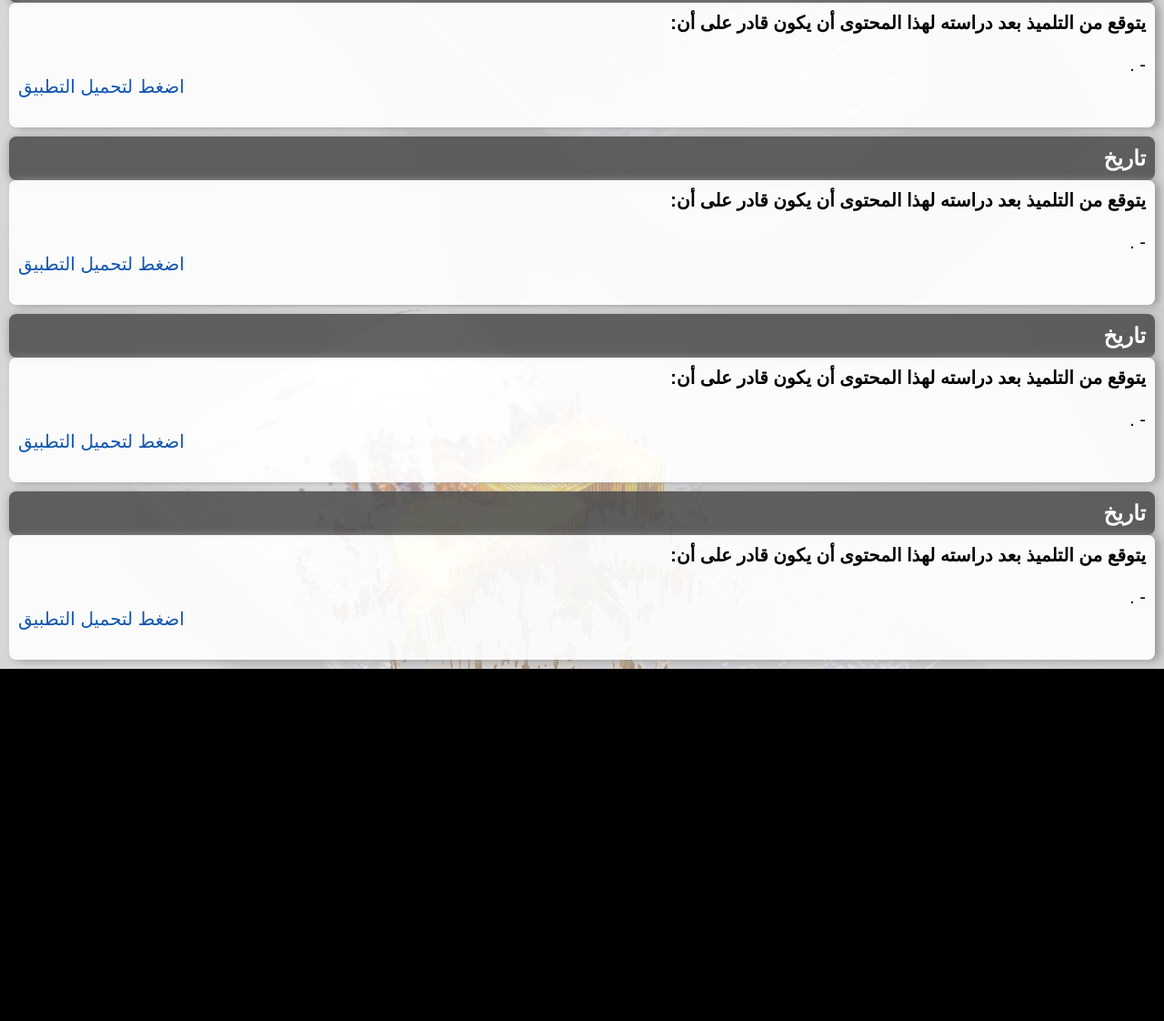
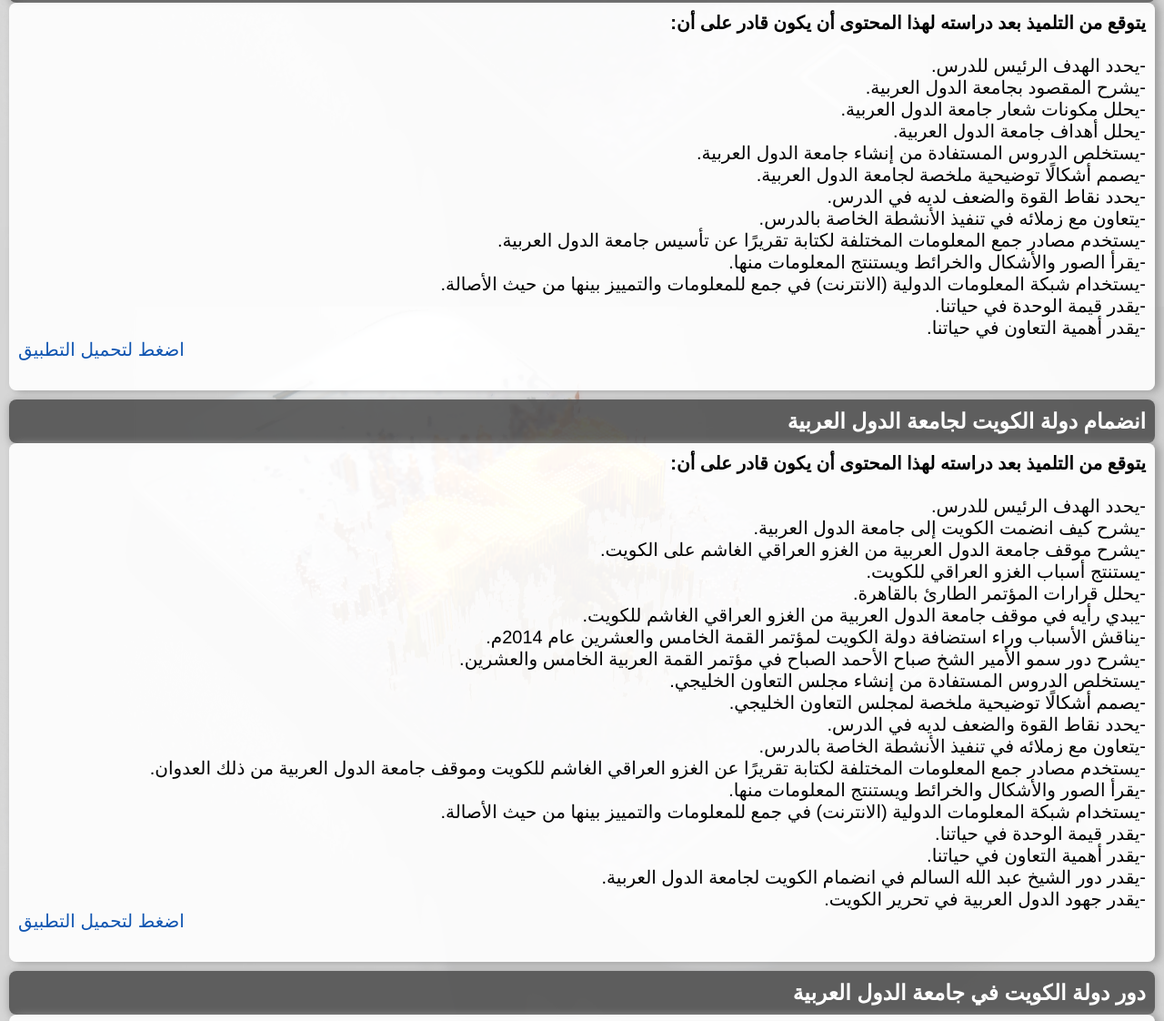
Before and after one commit to edigitalegy/site98, a plain HTML site: page learning/index.html in a window 1280 px wide. Shown: the part 2063-3185 px from the top of the page at 91% size. Before the commit the page ends 2798 px from the top, so only its background shows below. Drawn offline with Linux system fonts and the light colour scheme.

Commit message:
Update index.html

```diff
--- a/learning/index.html
+++ b/learning/index.html
@@ -31,7 +31,7 @@
                     <br />- يقدر قيمة الوحدة في حياتنا.
                     <br />- يقدر أهمية التعاون في حياتنا.
                    </p>
-                  <p class="page"><a href="lesson1.apk"> اضغط لتحميل التطبيق</a></p>
+                  <p class="page"><a href="lesson3.apk"> اضغط لتحميل التطبيق</a></p>
                   <br />
                 </section>
             </article>
@@ -55,7 +55,7 @@
                   <br />- يقدر قيمة الوحدة في حياتنا.
                   <br />- يقدر أهمية التعاون في حياتنا.
                 </p>
-                <p class="page"><a href="lesson0.apk"> اضغط لتحميل التطبيق</a></p>
+                <p class="page"><a href="lesson3.apk"> اضغط لتحميل التطبيق</a></p>
                 <br />
               </section>
           </article>
@@ -81,7 +81,7 @@
                 <br />- يعتز بهويته العربية الإسلامية.
                 <br />- يعتز بلغته وثقافته العربية.
                </p>
-              <p class="page"><a href="lesson0.apk"> اضغط لتحميل التطبيق</a></p>
+              <p class="page"><a href="lesson3.apk"> اضغط لتحميل التطبيق</a></p>
               <br />
             </section>
         </article>
@@ -109,7 +109,7 @@
                   <br />- يقدر قيمة الوحدة في حياتنا.
                   <br />- يقدر أهمية التعاون في حياتنا.
             </p>
-            <p class="page"><a href="lesson0.apk"> اضغط لتحميل التطبيق</a></p>
+            <p class="page"><a href="lesson3.apk"> اضغط لتحميل التطبيق</a></p>
             <br />
           </section>
       </article>
@@ -117,55 +117,88 @@
 
       <article>
         <header>
-        <h3 id="part2"> تاريخ</h3>
+        <h3 id="part2"> جامعة الدول العربية</h3>
         </header>
         <section>
           <p><h4>يتوقع من التلميذ بعد دراسته لهذا المحتوى أن يكون قادر على أن:</h4>
-            <br />- .
+<br />-يحدد الهدف الرئيس للدرس.
+<br />-يشرح المقصود بجامعة الدول العربية.
+<br />-يحلل مكونات شعار جامعة الدول العربية.
+<br />-يحلل أهداف جامعة الدول العربية.
+<br />-يستخلص الدروس المستفادة من إنشاء جامعة الدول العربية.
+<br />-يصمم أشكالًا توضيحية ملخصة لجامعة الدول العربية.
+<br />-يحدد نقاط القوة والضعف لديه في الدرس.
+<br />-يتعاون مع زملائه في تنفيذ الأنشطة الخاصة بالدرس.
+<br />-يستخدم مصادر جمع المعلومات المختلفة لكتابة تقريرًا عن تأسيس جامعة الدول العربية.
+<br />-يقرأ الصور والأشكال والخرائط ويستنتج المعلومات منها.
+<br />-يستخدام شبكة المعلومات الدولية (الانترنت) في جمع للمعلومات والتمييز بينها من حيث الأصالة.
+<br />-يقدر قيمة الوحدة في حياتنا.
+<br />-يقدر أهمية التعاون في حياتنا.
           </p>
-          <p class="page"><a href="lesson2.apk"> اضغط لتحميل التطبيق</a></p>
+          <p class="page"><a href="lesson4.apk"> اضغط لتحميل التطبيق</a></p>
           <br />
         </section>
     </article>
 
     <article>
       <header>
-      <h3 id="part2"> تاريخ</h3>
+      <h3 id="part2"> انضمام دولة الكويت لجامعة الدول العربية</h3>
       </header>
       <section>
         <p><h4>يتوقع من التلميذ بعد دراسته لهذا المحتوى أن يكون قادر على أن:</h4>
-          <br />- .
-        </p>
-        <p class="page"><a href="lesson0.apk"> اضغط لتحميل التطبيق</a></p>
+<br />-يحدد الهدف الرئيس للدرس.
+<br />-يشرح كيف انضمت الكويت إلى جامعة الدول العربية.
+<br />-يشرح موقف جامعة الدول العربية من الغزو العراقي الغاشم على الكويت.
+<br />-يستنتج أسباب الغزو العراقي للكويت.
+<br />-يحلل قرارات المؤتمر الطارئ بالقاهرة.
+<br />-يبدي رأيه في موقف جامعة الدول العربية من الغزو العراقي الغاشم للكويت.
+<br />-يناقش الأسباب وراء استضافة دولة الكويت لمؤتمر القمة الخامس والعشرين عام 2014م.
+<br />-يشرح دور سمو الأمير الشخ صباح الأحمد الصباح في مؤتمر القمة العربية الخامس والعشرين.
+<br />-يستخلص الدروس المستفادة من إنشاء مجلس التعاون الخليجي.
+<br />-يصمم أشكالًا توضيحية ملخصة لمجلس التعاون الخليجي.
+<br />-يحدد نقاط القوة والضعف لديه في الدرس.
+<br />-يتعاون مع زملائه في تنفيذ الأنشطة الخاصة بالدرس.
+<br />-يستخدم مصادر جمع المعلومات المختلفة لكتابة تقريرًا عن الغزو العراقي الغاشم للكويت وموقف جامعة الدول العربية من ذلك العدوان.
+<br />-يقرأ الصور والأشكال والخرائط ويستنتج المعلومات منها.
+<br />-يستخدام شبكة المعلومات الدولية (الانترنت) في جمع للمعلومات والتمييز بينها من حيث الأصالة.
+<br />-يقدر قيمة الوحدة في حياتنا.
+<br />-يقدر أهمية التعاون في حياتنا.
+<br />-يقدر دور الشيخ عبد الله السالم في انضمام الكويت لجامعة الدول العربية.
+<br />-يقدر جهود الدول العربية في تحرير الكويت.        </p>
+        <p class="page"><a href="lesson4.apk"> اضغط لتحميل التطبيق</a></p>
         <br />
       </section>
   </article>
 
   <article>
     <header>
-    <h3 id="part2"> تاريخ</h3>
+    <h3 id="part2"> دور دولة الكويت في جامعة الدول العربية</h3>
     </header>
     <section>
       <p><h4>يتوقع من التلميذ بعد دراسته لهذا المحتوى أن يكون قادر على أن:</h4>
-        <br />- .
+<br />-يحدد الهدف الرئيس للدرس.
+<br />-يشرح دور الكويت في تعزيز التعاون العربي وتسوية الخلافات وحل الأزمات بين الدول العربية .
+<br />-يناقش الأسباب وراء دعوة الكويت لعقد مؤتمرات النازحين.
+<br />-يشرح دور الكويت في دعم القضية الفلسطينية.
+<br />-يعدد صور الدعم التي تقدمها الكويت لدعم القضية الفلسطينية.
+<br />-يستخلص الدروس المستفادة من دعم الكويت للقضية الفلسطينية.
+<br />-يصمم أشكالًا توضيحية ملخصة لدور الكويت في تسوية مشكلة الاجئين.
+<br />-يصمم أشكالاً توضيحية لدور الكويت في دعم القضية الفلسطينية.
+<br />-يحدد نقاط القوة والضعف لديه في الدرس.
+<br />-يتعاون مع زملائه في تنفيذ الأنشطة الخاصة بالدرس.
+<br />-يستخدم مصادر جمع المعلومات المختلفة لكتابة تقريرًا عن دور الكويت في دعم مشكلة اللاجئين السوريين والقضية الفلسطينية.
+<br />-يقرأ الصور والأشكال والخرائط ويستنتج المعلومات منها.
+<br />-يستخدام شبكة المعلومات الدولية (الانترنت) في جمع للمعلومات والتمييز بينها من حيث الأصالة.
+<br />-يقدر قيمة الوحدة في حياتنا.
+<br />-يقدر أهمية التعاون في حياتنا.
+<br />-ينمو لديه شعورًا سلبيًا تجاه الاحتلال.
+<br />-يبدي تعاطفه مع القضية الفلسطينية.
       </p>
-      <p class="page"><a href="lesson0.apk"> اضغط لتحميل التطبيق</a></p>
+      <p class="page"><a href="lesson4.apk"> اضغط لتحميل التطبيق</a></p>
       <br />
     </section>
 </article>
 
-<article>
-  <header>
-  <h3 id="part2"> تاريخ</h3>
-  </header>
-  <section>
-    <p><h4>يتوقع من التلميذ بعد دراسته لهذا المحتوى أن يكون قادر على أن:</h4>
-      <br />- .
-    </p>
-    <p class="page"><a href="lesson0.apk"> اضغط لتحميل التطبيق</a></p>
-    <br />
-  </section>
-</article>
 
 </div>
         <div class="clearfix"></div>
```
